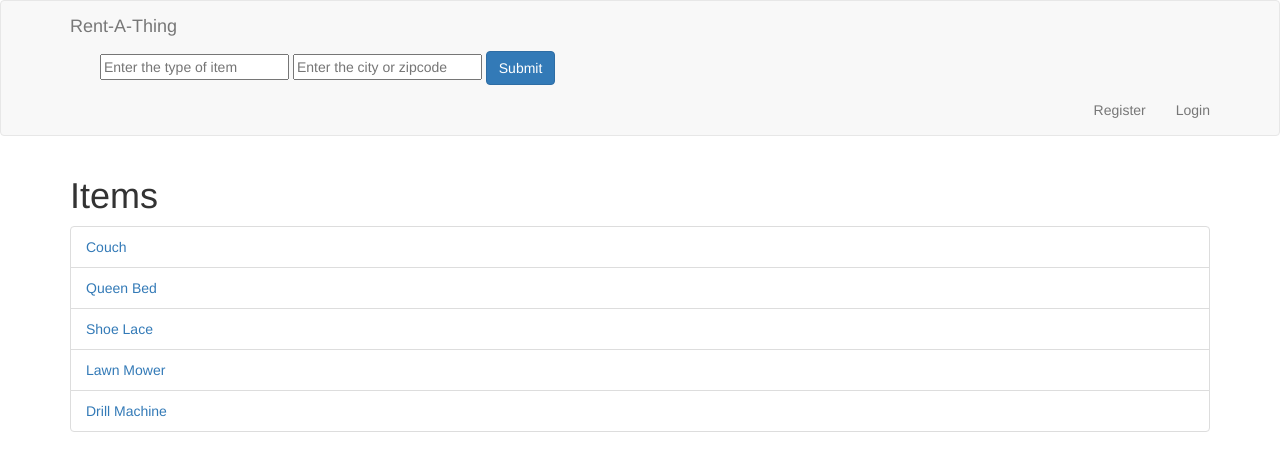
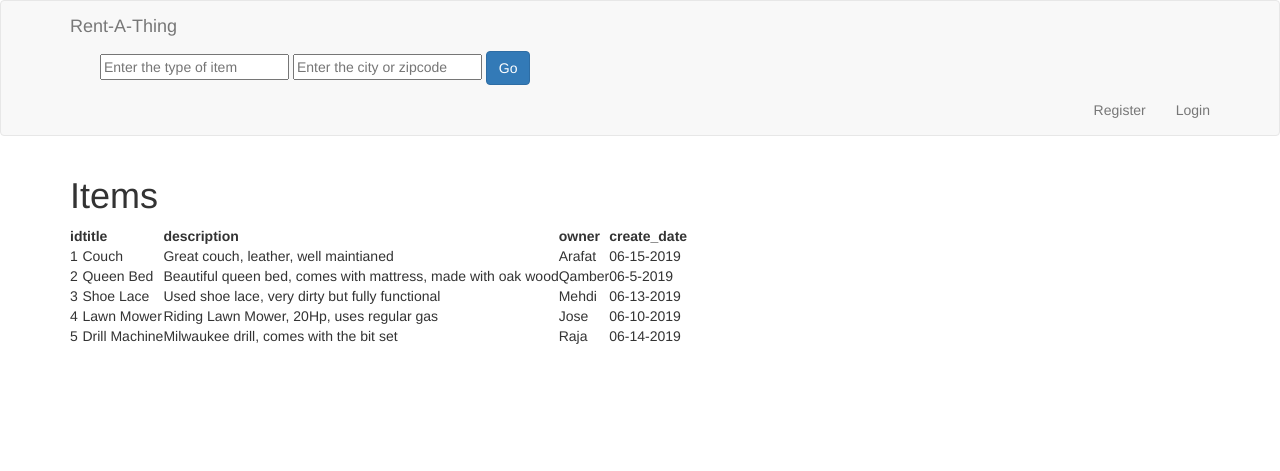
Before and after one commit to iec-husaini/rentandbooking, a Flask app: page /submit in a window 1280 px wide. Shown: the top 471 px of the page. Run offline with Flask 2, Linux system fonts and the light colour scheme; some libraries are stand-ins or nearby versions.

Commit message:
updated submit button, put items from list into a table

```diff
--- a/templates/includes/_navbar.html
+++ b/templates/includes/_navbar.html
@@ -22,7 +22,7 @@
               <form action = "/submit">
                 <input type="text" name="location" placeholder="Enter the type of item">
                 <input type="text" name="item" placeholder="Enter the city or zipcode">
-                <input type="submit" value="Submit" class="btn btn-primary">
+                <input type="submit" value="Go" class="btn btn-primary">
 
             </div>
           </div>
--- a/templates/items.html
+++ b/templates/items.html
@@ -2,9 +2,79 @@
 
 {% block body %}
   <h1>Items</h1>
+<!--
   <ul class="list-group">
     {% for item in items %}
       <li class="list-group-item"><a href="item/{{item.id}}">{{item.title}}</a></li>
     {% endfor %}
   </ul>
+-->
+  <table>
+    <tr>
+      <th>id</th>
+      <th>  </th>
+      <th>title</th>
+      <th>  </th>
+      <th>description</th>
+      <th>  </th>
+      <th>owner</th>
+      <th>  </th>
+      <th>create_date</th>
+    </tr>
+    <tr>
+      <td>1</td>
+      <td>  </td>
+      <td>Couch</td>
+      <td>  </td>
+      <td>Great couch, leather, well maintianed</td>
+      <td>  </td>
+      <td>Arafat</td>
+      <td>  </td>
+      <td>06-15-2019</td>
+    </tr>
+    <tr>
+      <td>2</td>
+      <td>  </td>
+      <td>Queen Bed</td>
+      <td>  </td>
+      <td>Beautiful queen bed, comes with mattress, made with oak wood</td>
+      <td>  </td>
+      <td>Qamber</td>
+      <td>  </td>
+      <td>06-5-2019</td>
+    </tr>
+    <tr>
+      <td>3</td>
+      <td>  </td>
+      <td>Shoe Lace</td>
+      <td>  </td>
+      <td>Used shoe lace, very dirty but fully functional</td>
+      <td>  </td>
+      <td>Mehdi</td>
+      <td>  </td>
+      <td>06-13-2019</td>
+    </tr>
+    <tr>
+      <td>4</td>
+      <td>  </td>
+      <td>Lawn Mower</td>
+      <td>  </td>
+      <td>Riding Lawn Mower, 20Hp, uses regular gas</td>
+      <td>  </td>
+      <td>Jose</td>
+      <td>  </td>
+      <td>06-10-2019</td>
+    </tr>
+    <tr>
+      <td>5</td>
+      <td>  </td>
+      <td>Drill Machine</td>
+      <td>  </td>
+      <td>Milwaukee drill, comes with the bit set</td>
+      <td>  </td>
+      <td>Raja</td>
+      <td>  </td>
+      <td>06-14-2019</td>
+    </tr>
+  </table>
 {% endblock %}
```
